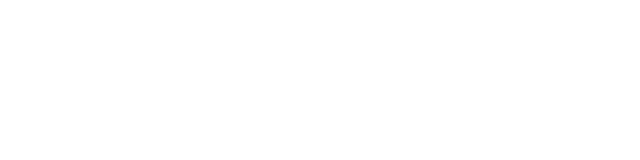
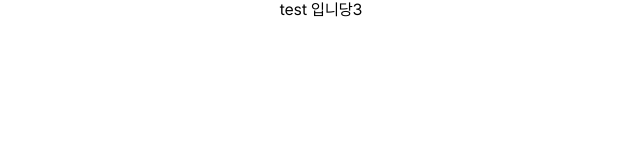
Before and after one commit to hyeonary/habitbirthday, a React (Create React App) app: page / in a window 1280 px wide. Shown: the top 160 px of the page, without its empty margins (319-959 px from the left). Built offline with nearby package versions, Linux system fonts and the light colour scheme.

Commit message:
feat: routes setting

```diff
--- a/src/App.tsx
+++ b/src/App.tsx
@@ -1,9 +1,15 @@
-import './App.css';
+import { BrowserRouter as Router, Route, Routes } from "react-router-dom";
+import "./App.css";
+import MainPage from "./pages/MainPage";
 
 function App() {
   return (
     <div className="App">
-
+      <Router>
+        <Routes>
+          <Route path="/" element={<MainPage />} />
+        </Routes>
+      </Router>
     </div>
   );
 }
--- /dev/null
+++ b/src/pages/MainPage/index.tsx
@@ -0,0 +1,5 @@
+function MainPage() {
+  return <div>test 입니당3</div>;
+}
+
+export default MainPage;
```
Also changed, not shown: src/pages/index.tsx (deleted, +0 -9 lines).
